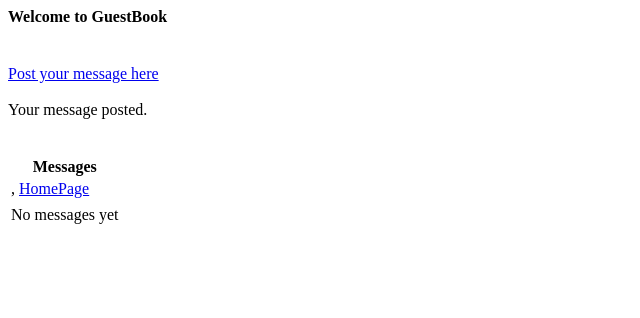
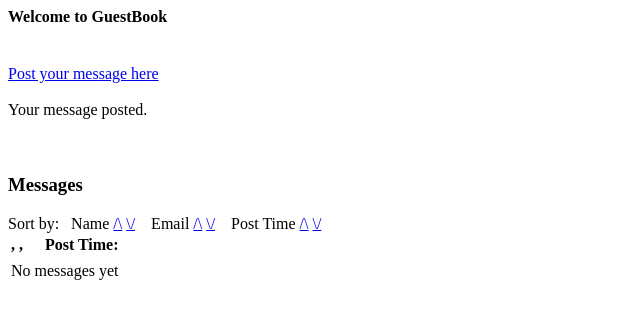
Before and after one commit to bor/yagb, a plain HTML site: page templates/index.html in a window 1280 px wide. Shown: the whole page, without its empty margins (0-640 px from the left). Drawn offline with Linux system fonts and the light colour scheme.

Commit message:
add 'sort by' functionality

```diff
--- a/htdocs/css/yagb.css
+++ b/htdocs/css/yagb.css
@@ -45,6 +45,7 @@ table {
     margin-bottom: 2pt;
     margin-left: auto;
     margin-right: auto;
+    min-width: 50%;
     padding: 2pt 8pt 2pt 8pt;
 }
 
@@ -63,14 +64,6 @@ textarea {
     border: 1pt solid #aaa;
     margin: 2pt;
     padding: 1pt;
-}
-
-.error {
-    color: red;
-}
-
-.info {
-    color: #777;
 }
 
 #main {
@@ -119,6 +112,25 @@ html>body #main {
     width: 100%;
 }
 
+.error {
+    color: red;
+}
+
+.info {
+    color: #777;
+}
+
+.message {
+    font-size: 0.9em;
+    margin-left: 2pt;
+    padding: 2pt;
+    text-align: left;
+}
+
+.name {
+    font-size: 1.2em;
+}
+
 .post_form {
     margin: auto;
     max-width: 80%;
--- a/templates/index.html
+++ b/templates/index.html
@@ -4,6 +4,7 @@
 <br/>
 <a href="?act=post_form">Post your message here</a>
 <br/><br/>
+
 <!-- TMPL_IF NAME="post_ok" -->
 <div class="info">
     Your message posted.
@@ -11,14 +12,29 @@
 <!-- /TMPL_IF -->
 <br/><br/>
 
+<h3>Messages</h3>
+Sort by: &nbsp;
+Name <a href="?order_by=name;order=desc">/\</a> <a href="?order_by=name;order=asc">\/</a> &nbsp;&nbsp;
+Email <a href="?order_by=email;order=desc">/\</a> <a href="?order_by=email;order=asc">\/</a> &nbsp;&nbsp;
+Post Time <a href="?order_by=post_time;order=desc">/\</a> <a href="?order_by=post_time;order=asc">\/</a>
 <table>
-    <tr><th colspan="2">Messages</th></tr>
     <!-- TMPL_LOOP NAME="MESSAGES" -->
     <tr>
-        <td><!-- TMPL_VAR NAME="name" -->, <a href="<TMPL_VAR NAME=homepage>">HomePage</a></td>
+        <th align="left">
+            <span class="name">
+        <!-- TMPL_IF NAME="homepage" -->
+            <a href="<TMPL_VAR NAME=homepage>"><!-- TMPL_VAR NAME="name" --></a>,
+        <!-- TMPL_ELSE -->
+            <!-- TMPL_VAR NAME="name" -->,
+        <!-- /TMPL_IF -->
+            </span>
+            <!-- TMPL_VAR NAME="email" -->
+            &nbsp;&nbsp;
+            <span style="float: right;">Post Time: <!-- TMPL_VAR NAME="post_time" --></span>
+        </th>
     </tr>
     <tr>
-        <td><!-- TMPL_VAR NAME="msg" --></td>
+        <td><div class="message"><!-- TMPL_VAR NAME="msg" --></div></td>
     </tr>
     <!-- /TMPL_LOOP -->
     <!-- TMPL_UNLESS NAME="MESSAGES" -->
```
Also changed, not shown: 2 other files.
